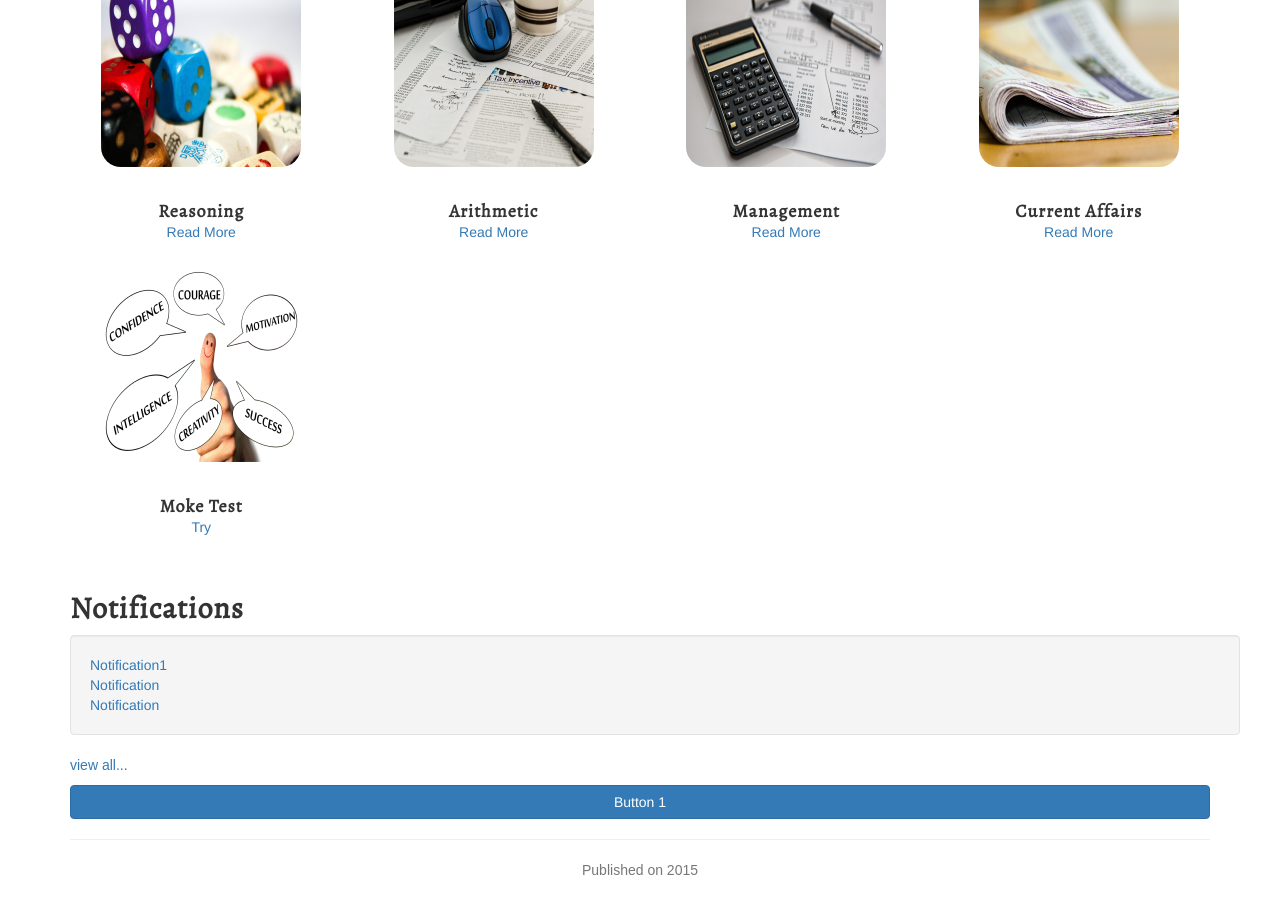
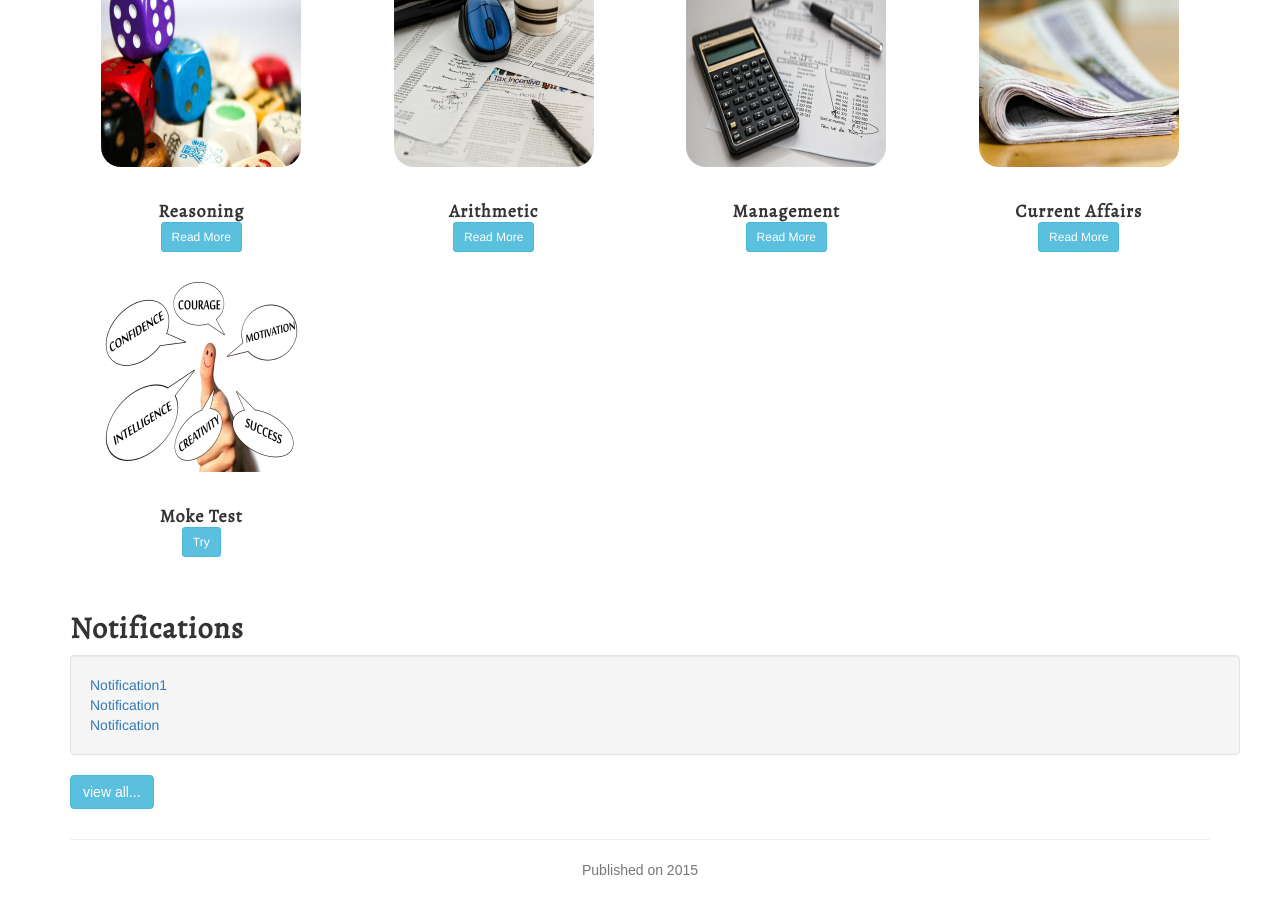
Before and after one commit to management-aptitude/management-aptitude.github.io, a Jekyll site: the page built from index.html, in a window 1280 px wide and 900 px high, scrolled down 779 px. Built offline with Jekyll 4.4.1, drawn with Linux system fonts in a browser that asks for light colours; some web fonts are replaced.

Commit message:
add/modified

```diff
--- a/index.html
+++ b/index.html
@@ -4,7 +4,7 @@
 
 <!-- Carousel
 ================================================== -->
-<div id="myCarousel" class="carousel slide" data-ride="carousel" data-interval="5000"  data-wrap="true">
+<div id="myCarousel" class="carousel slide" data-ride="carousel" data-interval="5000"  data-pause="hover" data-wrap="true">
 <!-- data-pause="hover" -->
   <!-- Commenting Indicators -->
   <!-- <ol class="carousel-indicators">
@@ -19,6 +19,7 @@
         <div class="carousel-caption">
           <h1>Management</h1>
           <p>Lorem ipsum dolor sit amet, consectetur adipiscing elit. Aliquam vitae magna. Fusce ut est gravida augue malesuada vestibulum in in eros.</p>
+          <p><a class="btn btn-info btn-sm" href="{{ "/2015/05/14/management.html" | prepend:site.url }}" role="button">Read More</a></p>
           <form class="navbar-form">
           <input type="text" class="form-control" placeholder="Search...">
           </form>
@@ -32,7 +33,7 @@
         <div class="carousel-caption">
           <h1>Reasoning</h1>
           <p>Cras justo odio, dapibus ac facilisis in, egestas eget quam. Donec id elit non mi porta gravida at eget metus. Nullam id dolor id nibh ultricies vehicula ut id elit.</p>
-          <p><a class="btn btn-lg btn-primary" href="{{ "/2015/05/14/reasoning.html" | prepend:site.url }}" role="button">Read More</a></p>
+          <p><a class="btn btn-info btn-sm" href="{{ "/2015/05/14/reasoning.html" | prepend:site.url }}" role="button">Read More</a></p>
         </div>
       </div>
     </div>
@@ -42,7 +43,7 @@
         <div class="carousel-caption">
           <h1>Arithmetic</h1>
           <p>Cras justo odio, dapibus ac facilisis in, egestas eget quam. Donec id elit non mi porta gravida at eget metus. Nullam id dolor id nibh ultricies vehicula ut id elit.</p>
-          <p><a class="btn btn-lg btn-primary" href="{{ "/2015/05/14/arithmetic.html" | prepend:site.url }}" role="button">Read More</a></p>
+          <p><a class="btn btn-info btn-sm" href="{{ "/2015/05/14/arithmetic.html" | prepend:site.url }}" role="button">Read More</a></p>
         </div>
       </div>
     </div>
@@ -52,7 +53,7 @@
         <div class="carousel-caption">
           <h1>Current Affairs</h1>
           <p>Cras justo odio, dapibus ac facilisis in, egestas eget quam. Donec id elit non mi porta gravida at eget metus. Nullam id dolor id nibh ultricies vehicula ut id elit.</p>
-          <p><a class="btn btn-lg btn-primary" href="{{ "/2015/05/17/currentaffairs.html" | prepend:site.url }}" role="button">Read More</a></p>
+          <p><a class="btn btn-info btn-sm" href="{{ "/2015/05/17/currentaffairs.html" | prepend:site.url }}" role="button">Read More</a></p>
         </div>
       </div>
     </div>
@@ -85,7 +86,7 @@
         <img src="images/reasoning_200x200.png" class="img-responsive" alt="Generic placeholder thumbnail">
       </a>
       <h4>Reasoning</h4>
-      <span class="text-muted"><a href="{{ "/2015/05/14/reasoning.html" | prepend:site.url }}">
+      <span class="text-muted"><a class="btn btn-info btn-sm" href="{{ "/2015/05/14/reasoning.html" | prepend:site.url }}">
         Read More</a><!-- - <a href="{{ "/2015/05/14/arithmetic.html#disqus_thread" | prepend:site.url }}">
           Comments</a>--></span>
     </div>
@@ -94,7 +95,7 @@
         <img src="images/arithmetic_200x200.png" class="img-responsive" alt="Generic placeholder thumbnail">
       </a>
       <h4>Arithmetic</h4>
-      <span class="text-muted"><a href="{{ "/2015/05/14/arithmetic.html" | prepend:site.url }}">
+      <span class="text-muted"><a class="btn btn-info btn-sm" href="{{ "/2015/05/14/arithmetic.html" | prepend:site.url }}">
         Read More</a><!-- - <a href="{{ "/2015/05/14/arithmetic.html#disqus_thread" | prepend:site.url }}">
           Comments</a></span>-->
     </div>
@@ -103,7 +104,7 @@
         <img src="images/management_200x200.png" class="img-responsive" alt="Generic placeholder thumbnail">
       </a>
       <h4>Management</h4>
-      <span class="text-muted"><a href="{{ "/2015/05/14/management.html" | prepend:site.url }}">
+      <span class="text-muted"><a class="btn btn-info btn-sm" href="{{ "/2015/05/14/management.html" | prepend:site.url }}">
         Read More</a><!-- - <a href="{{ "/2015/05/14/arithmetic.html#disqus_thread" | prepend:site.url }}">
           Comments</a>--></span>
     </div>
@@ -112,7 +113,7 @@
         <img src="images/currentaffairs_200x200.png" class="img-responsive" alt="Generic placeholder thumbnail">
       </a>
       <h4>Current Affairs</h4>
-      <span class="text-muted"><a href="{{ "/2015/05/17/currentaffairs.html" | prepend:site.url }}">
+      <span class="text-muted"><a class="btn btn-info btn-sm" href="{{ "/2015/05/17/currentaffairs.html" | prepend:site.url }}">
         Read More</a><!-- - <a href="{{ "/2015/05/17/currentaffairs.html#disqus_thread" | prepend:site.url }}">
           Comments</a>--></span>
     </div>
@@ -121,7 +122,7 @@
         <img src="images/mock_200x200.png" class="img-responsive" alt="Generic placeholder thumbnail">
       </a>
       <h4>Moke Test</h4>
-      <span class="text-muted"><a href="{{ "/2015/05/11/moke.html" | prepend:site.url }}">Try</a></span>
+      <span class="text-muted"><a class="btn btn-info btn-sm" href="{{ "/2015/05/11/moke.html" | prepend:site.url }}">Try</a></span>
     </div>
   </div>
 
@@ -132,8 +133,8 @@
       {% for post in site.posts %}
         {% if post.title == 'Notifications' %}
           {{ post.excerpt }}
-            <p><a href="{{ "/2015/05/17/notifications.html" | prepend:site.url }}">view all...</a></p>
-            <button type="button" class="btn btn-primary btn-block">Button 1</button>
+            <p><a class="btn btn-info"
+              href="{{ "/2015/05/17/notifications.html" | prepend:site.url }}">view all...</a></p>
         {% endif %}
       {% endfor %}
     <!-- </div> -->
```
Also changed, not shown: _posts/2015-05-17-notifications.md (+0 -1 lines).
